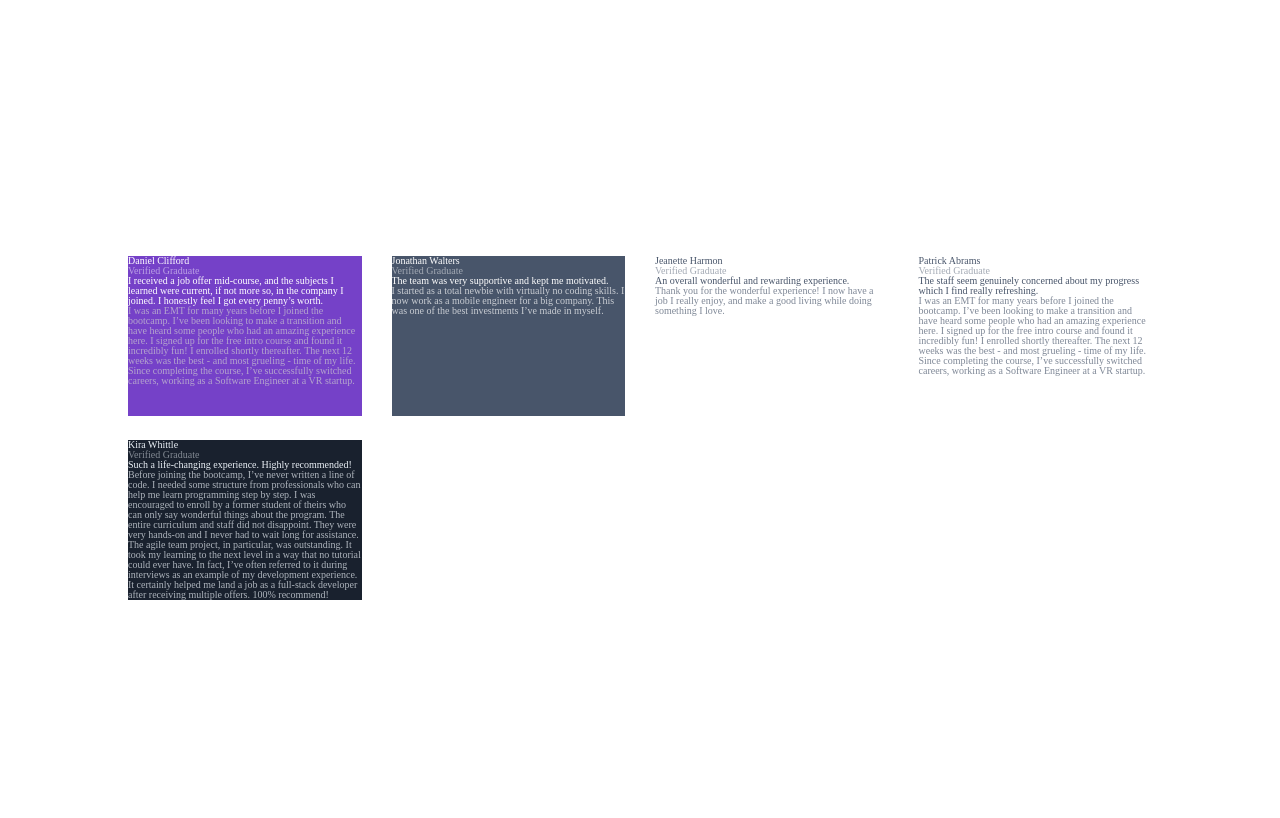
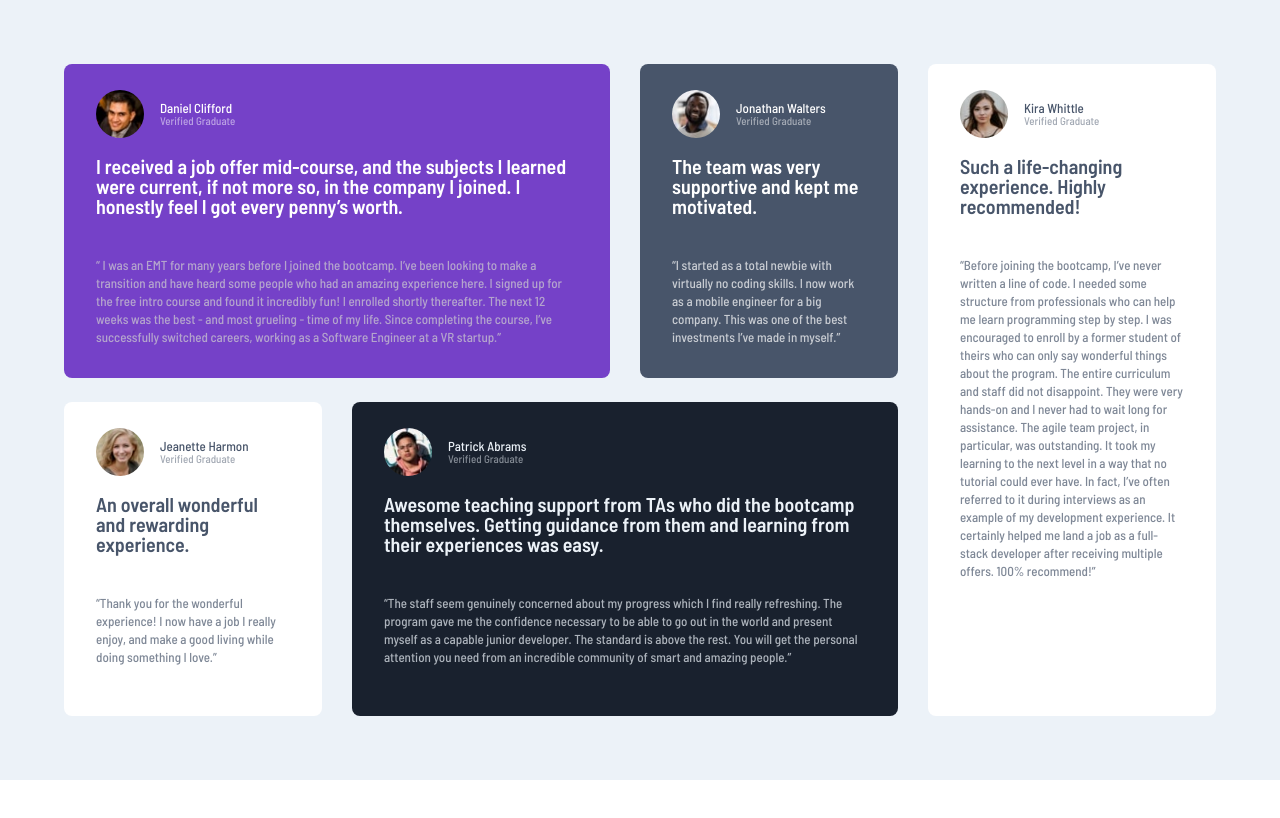
Before and after one commit to JamesLaviron/testimonials-grid-section, a Vue app: page / in a window 1280 px wide. Shown: the top 818 px of the page. Built offline with nearby package versions, Linux system fonts and the light colour scheme.

Commit message:
Finalize of work before refacto

```diff
--- a/public/index.html
+++ b/public/index.html
@@ -12,10 +12,8 @@
     />
     <link rel="preconnect" href="https://fonts.googleapis.com" />
     <link rel="preconnect" href="https://fonts.gstatic.com" crossorigin />
-    <link rel="preconnect" href="https://fonts.googleapis.com" />
-    <link rel="preconnect" href="https://fonts.gstatic.com" crossorigin />
     <link
-      href="https://fonts.googleapis.com/css2?family=Poppins:ital,wght@0,200;0,400;0,600;1,100&display=swap"
+      href="https://fonts.googleapis.com/css2?family=Barlow+Semi+Condensed:wght@500;600&display=swap"
       rel="stylesheet"
     />
     <title><%= htmlWebpackPlugin.options.title %></title>
--- a/src/App.vue
+++ b/src/App.vue
@@ -2,8 +2,17 @@
   <main>
     <article class="card">
       <header class="card__header">
+        <img
+          class="card__avatar"
+          src="./assets/images/image-daniel.jpg"
+          alt="Daniel Clifford"
+          width="48"
+          height="48"
+        />
+        <div class="card__header-text">
           <h1 class="card__title">Daniel Clifford</h1>
           <p class="card__graduation">Verified Graduate</p>
+        </div>
       </header>
 
       <p class="card__description">
@@ -16,21 +25,28 @@
         class="card__quote"
         cite="https://example.com/testimonial/daniel-clifford"
       >
-        <q
-          >I was an EMT for many years before I joined the bootcamp. I’ve been
-          looking to make a transition and have heard some people who had an
-          amazing experience here. I signed up for the free intro course and
-          found it incredibly fun! I enrolled shortly thereafter. The next 12
-          weeks was the best - and most grueling - time of my life. Since
+        <q>
+          &#x201C; I was an EMT for many years before I joined the bootcamp.
+          I’ve been looking to make a transition and have heard some people who
+          had an amazing experience here. I signed up for the free intro course
+          and found it incredibly fun! I enrolled shortly thereafter. The next
+          12 weeks was the best - and most grueling - time of my life. Since
           completing the course, I’ve successfully switched careers, working as
-          a Software Engineer at a VR startup.</q
-        >
+          a Software Engineer at a VR startup.&#x201D;
+        </q>
       </blockquote>
     </article>
     <article class="card">
       <header class="card__header">
+        <img
+          class="card__avatar"
+          src="./assets/images/image-jonathan.jpg"
+          alt="Jonathan Walters"
+        />
+        <div class="card__header-text">
           <h1 class="card__title">Jonathan Walters</h1>
           <p class="card__graduation">Verified Graduate</p>
+        </div>
       </header>
 
       <p class="card__description">
@@ -41,65 +57,25 @@
         class="card__quote"
         cite="https://example.com/testimonial/jonathan-walters"
       >
-        <q
-          >I started as a total newbie with virtually no coding skills. I now
-          work as a mobile engineer for a big company. This was one of the best
-          investments I’ve made in myself.</q
-        >
+        <q>
+          &#x201C;I started as a total newbie with virtually no coding skills. I
+          now work as a mobile engineer for a big company. This was one of the
+          best investments I’ve made in myself.&#x201D;
+        </q>
       </blockquote>
     </article>
     <article class="card">
       <header class="card__header">
-        <h1 class="card__title">Jeanette Harmon</h1>
-        <p class="card__graduation">Verified Graduate</p>
-      </header>
-
-      <p class="card__description">
-        An overall wonderful and rewarding experience.
-      </p>
-
-      <blockquote
-        class="card__quote"
-        cite="https://example.com/testimonial/jeanette-harmon"
-      >
-        <q
-          >Thank you for the wonderful experience! I now have a job I really
-          enjoy, and make a good living while doing something I love.</q
-        >
-      </blockquote>
-    </article>
-    <article class="card">
-      <header class="card__header">
-        <h1 class="card__title">Patrick Abrams</h1>
-        <p class="card__graduation">Verified Graduate</p>
-      </header>
-
-      <p class="card__description">
-        The staff seem genuinely concerned about my progress which I find really
-        refreshing.
-      </p>
-
-      <blockquote
-        class="card__quote"
-        cite="https://example.com/testimonial/patrick-abrams"
-      >
-        <q
-          >I was an EMT for many years before I joined the bootcamp. I’ve been
-          looking to make a transition and have heard some people who had an
-          amazing experience here. I signed up for the free intro course and
-          found it incredibly fun! I enrolled shortly thereafter. The next 12
-          weeks was the best - and most grueling - time of my life. Since
-          completing the course, I’ve successfully switched careers, working as
-          a Software Engineer at a VR startup.</q
-        >
-      </blockquote>
-    </article>
-    <article class="card">
-      <header class="card__header">
+        <img
+          class="card__avatar"
+          src="./assets/images/image-kira.jpg"
+          alt="Jeanette Harmon"
+        />
+        <div class="card__header-text">
           <h1 class="card__title">Kira Whittle</h1>
           <p class="card__graduation">Verified Graduate</p>
+        </div>
       </header>
-
       <p class="card__description">
         Such a life-changing experience. Highly recommended!
       </p>
@@ -108,9 +84,9 @@
         class="card__quote"
         cite="https://example.com/testimonial/kira-whittle"
       >
-        <q
-          >Before joining the bootcamp, I’ve never written a line of code. I
-          needed some structure from professionals who can help me learn
+        <q>
+          &#x201C;Before joining the bootcamp, I’ve never written a line of
+          code. I needed some structure from professionals who can help me learn
           programming step by step. I was encouraged to enroll by a former
           student of theirs who can only say wonderful things about the program.
           The entire curriculum and staff did not disappoint. They were very
@@ -119,8 +95,66 @@
           next level in a way that no tutorial could ever have. In fact, I’ve
           often referred to it during interviews as an example of my development
           experience. It certainly helped me land a job as a full-stack
-          developer after receiving multiple offers. 100% recommend!</q
+          developer after receiving multiple offers. 100% recommend!&#x201D;
+        </q>
+      </blockquote>
+    </article>
+    <article class="card">
+      <header class="card__header">
+        <img
+          class="card__avatar"
+          src="./assets/images/image-jeanette.jpg"
+          alt="Patrick Abrams"
+        />
+        <div class="card__header-text">
+          <h1 class="card__title">Jeanette Harmon</h1>
+          <p class="card__graduation">Verified Graduate</p>
+        </div>
+      </header>
+
+      <p class="card__description">
+        An overall wonderful and rewarding experience.
+      </p>
+      <blockquote
+        class="card__quote"
+        cite="https://example.com/testimonial/jeanette-harmon"
       >
+        <q>
+          &#x201C;Thank you for the wonderful experience! I now have a job I
+          really enjoy, and make a good living while doing something I
+          love.&#x201D;
+        </q>
+      </blockquote>
+    </article>
+    <article class="card">
+      <header class="card__header">
+        <img
+          class="card__avatar"
+          src="./assets/images/image-patrick.jpg"
+          alt="Patrick Abrams"
+        />
+        <div class="card__header-text">
+          <h1 class="card__title">Patrick Abrams</h1>
+          <p class="card__graduation">Verified Graduate</p>
+        </div>
+      </header>
+      <p class="card__description">
+        Awesome teaching support from TAs who did the bootcamp themselves.
+        Getting guidance from them and learning from their experiences was easy.
+      </p>
+
+      <blockquote
+        class="card__quote"
+        cite="https://example.com/testimonial/patrick-abrams"
+      >
+        <q>
+          &#x201C;The staff seem genuinely concerned about my progress which I
+          find really refreshing. The program gave me the confidence necessary
+          to be able to go out in the world and present myself as a capable
+          junior developer. The standard is above the rest. You will get the
+          personal attention you need from an incredible community of smart and
+          amazing people.&#x201D;
+        </q>
       </blockquote>
     </article>
   </main>
--- a/src/assets/styles/_variables.scss
+++ b/src/assets/styles/_variables.scss
@@ -1,10 +1,13 @@
 // Colors
-$color-white-100: hsl(0, 0%, 100%);
+$color-white-100: hsl(0, 0, 100%);
+$color-white-100-50: hsla(0, 0, 100%, 0.5);
 $color-white-200: hsl(210, 46%, 95%);
+$color-white-300: hsl(210, 46%, 95%);
 $color-grey-100: hsl(0, 0, 59%);
 $color-grey-200: hsl(0, 0, 81%);
 $color-purple: hsl(263, 55%, 52%);
 $color-blue: hsl(217, 19%, 35%);
+$color-blue-24: hsla(217, 19%, 35%, 24.7%);
 $color-black: hsl(219, 29%, 14%);
 
 // Define spacing variables
--- a/src/assets/styles/main.scss
+++ b/src/assets/styles/main.scss
@@ -6,9 +6,56 @@ body {
 }
 
 main {
-  display: grid;
-  grid-template: 1fr / 1fr;
+  display: flex;
+  flex-direction: column;
   gap: $spacing-240;
+  background-color: $color-white-300;
+  padding: 7.1rem 2.4rem;
+}
+
+.card {
+  padding: 2.6rem 3.2rem 3.2rem 3.2rem;
+  box-shadow: 0 -31.3rem 25.2rem 0 $color-white-100-50,
+    4 6rem 5rem -4.7rem $color-blue-24;
+  border-radius: 0.8rem;
+}
+
+.card__header {
+  display: flex;
+  flex-direction: row;
+  gap: 1.6rem;
+  align-items: center;
+}
+
+.card__header-text {
+  display: flex;
+  flex-direction: column;
+  justify-content: space-between;
+}
+
+.card__avatar {
+  height: 4.8rem;
+  width: 4.8rem;
+  border-radius: 50%;
+  vertical-align: center;
+}
+
+.card__title {
+  @include text-preset-1;
+}
+
+.card__graduation {
+  @include text-preset-2;
+}
+
+.card__description {
+  @include text-preset-3;
+  padding-block-start: 1.8rem;
+  padding-block-end: 1.6rem;
+}
+
+.card__quote {
+  @include text-preset-4;
 }
 
 .card:nth-of-type(1) {
@@ -21,8 +68,6 @@ main {
       quote-opacity: 0.7,
     )
   );
-
-  grid: 1 / span 1 / 1 / span 2;
 }
 
 .card:nth-of-type(2) {
@@ -35,15 +80,10 @@ main {
       quote-opacity: 0.7,
     )
   );
-  grid: 1 / span 1 / 1 / span 1;
+  grid-row: 1 / span 1;
+  grid-column: 3 / span 1;
 }
 
-.card:nth-of-type(3) {
-  grid: 1 / span 1 / 1 / span 2;
-}
-.card:nth-of-type(4) {
-  grid: 1 / span 1 / 1 / span 1;
-}
 .card:nth-of-type(3),
 .card:nth-of-type(4) {
   @include card(
@@ -54,7 +94,6 @@ main {
       quote-opacity: 0.7,
     )
   );
-  grid: 1 / span 2 / 1 / span 1;
 }
 
 .card:nth-of-type(5) {
@@ -72,20 +111,75 @@ main {
   }
 }
 
+@media (min-width: $breakpoint-tablet) {
+  .card:nth-of-type(1) {
+    grid-row: 1 / span 1;
+    grid-column: 1 / span 2;
+  }
+  .card:nth-of-type(2) {
+    grid-row: 1 / span 1;
+    grid-column: 3 / span 1;
+  }
+  .card:nth-of-type(3) {
+    grid-row: 1 / span 2;
+    grid-column: 4 / span 2;
+  }
+  .card:nth-of-type(4) {
+    grid-row: 2 / span 1;
+    grid-column: 1 / span 1;
+  }
+  .card:nth-of-type(5) {
+    grid-row: 2 / span 1;
+    grid-column: 2 / span 2;
+  }
+}
+
 // Handle tablet
 @media ((min-width: $breakpoint-mobile) and (max-width: $breakpoint-tablet)) {
   main {
-    padding: 20% 10%;
+    display: grid;
+    padding: 5% 5%;
     grid-template: repeat(4, 1fr) / repeat(2, 1fr);
+    // grid-template: 28.2rem 26.6rem / 25.5rem 28.5rem 25.5rem 25.5rem;
     gap: $spacing-240 $spacing-300;
+  }
+
+  .card__description {
+    padding-block-end: 4rem;
+  }
+
+  .card:nth-of-type(1) {
+    grid-row: 1 / span 1;
+    grid-column: 1 / span 2;
+  }
+  .card:nth-of-type(2) {
+    grid-row: 2 / span 1;
+    grid-column: 1 / span 1;
+  }
+  .card:nth-of-type(3) {
+    grid-row: 3 / span 1;
+    grid-column: 1 / span 2;
+  }
+  .card:nth-of-type(4) {
+    grid-row: 2 / span 1;
+    grid-column: 2 / span 1;
+  }
+  .card:nth-of-type(5) {
+    grid-row: 4 / span 1;
+    grid-column: 1 / span 2;
   }
 }
 
 // Handle desktop
 @media (min-width: $breakpoint-tablet) {
   main {
-    padding: 20% 10%;
+    display: grid;
+    padding: 5% 5%;
     grid-template: repeat(2, 1fr) / repeat(4, 1fr);
     gap: $spacing-240 $spacing-300;
   }
+
+  .card__description {
+    padding-block-end: 4rem;
+  }
 }
```
Also changed, not shown: src/assets/styles/text-presets.scss (+33 -6 lines). Lines whose indentation alone changed are shown as unchanged.
